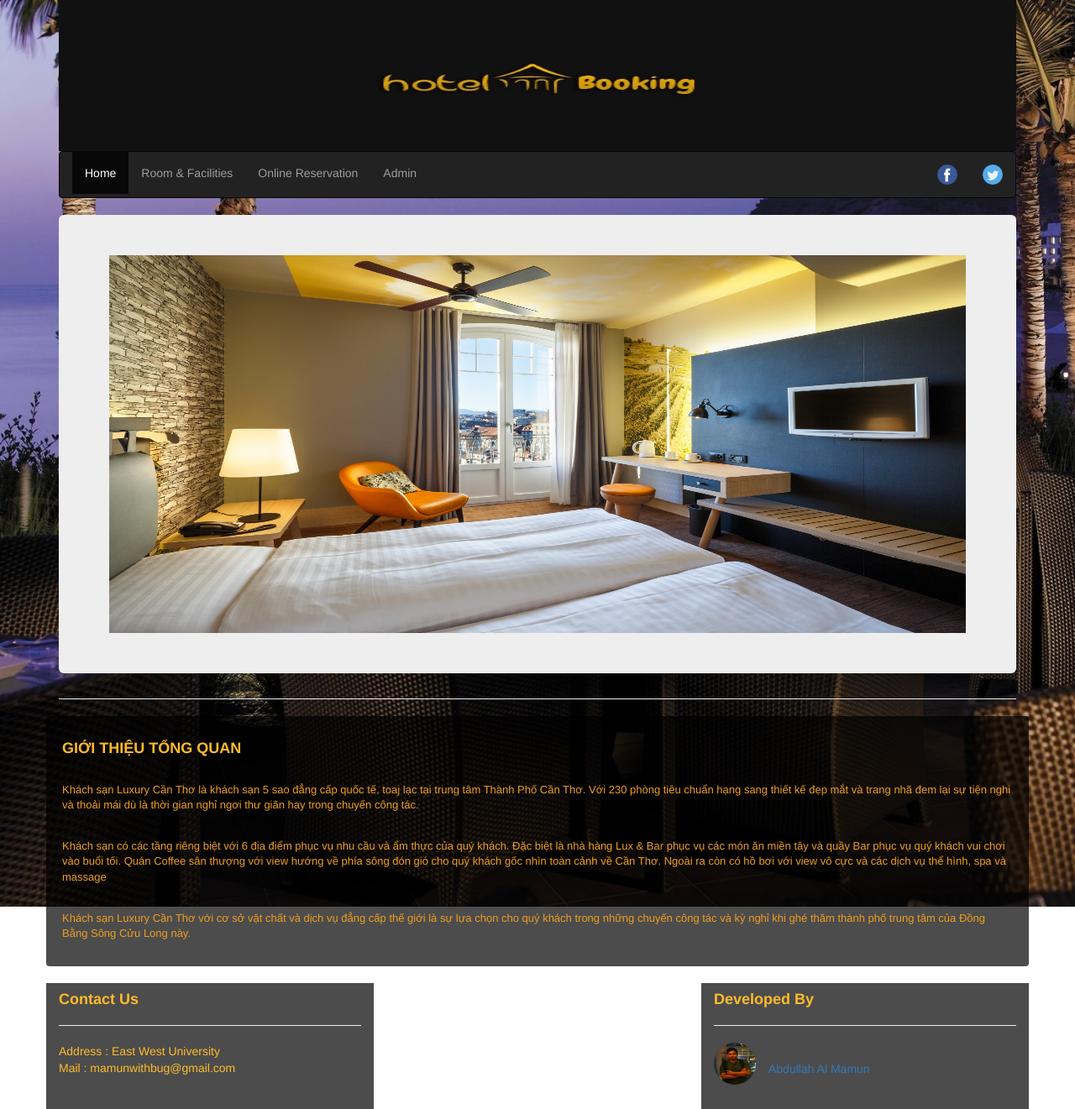
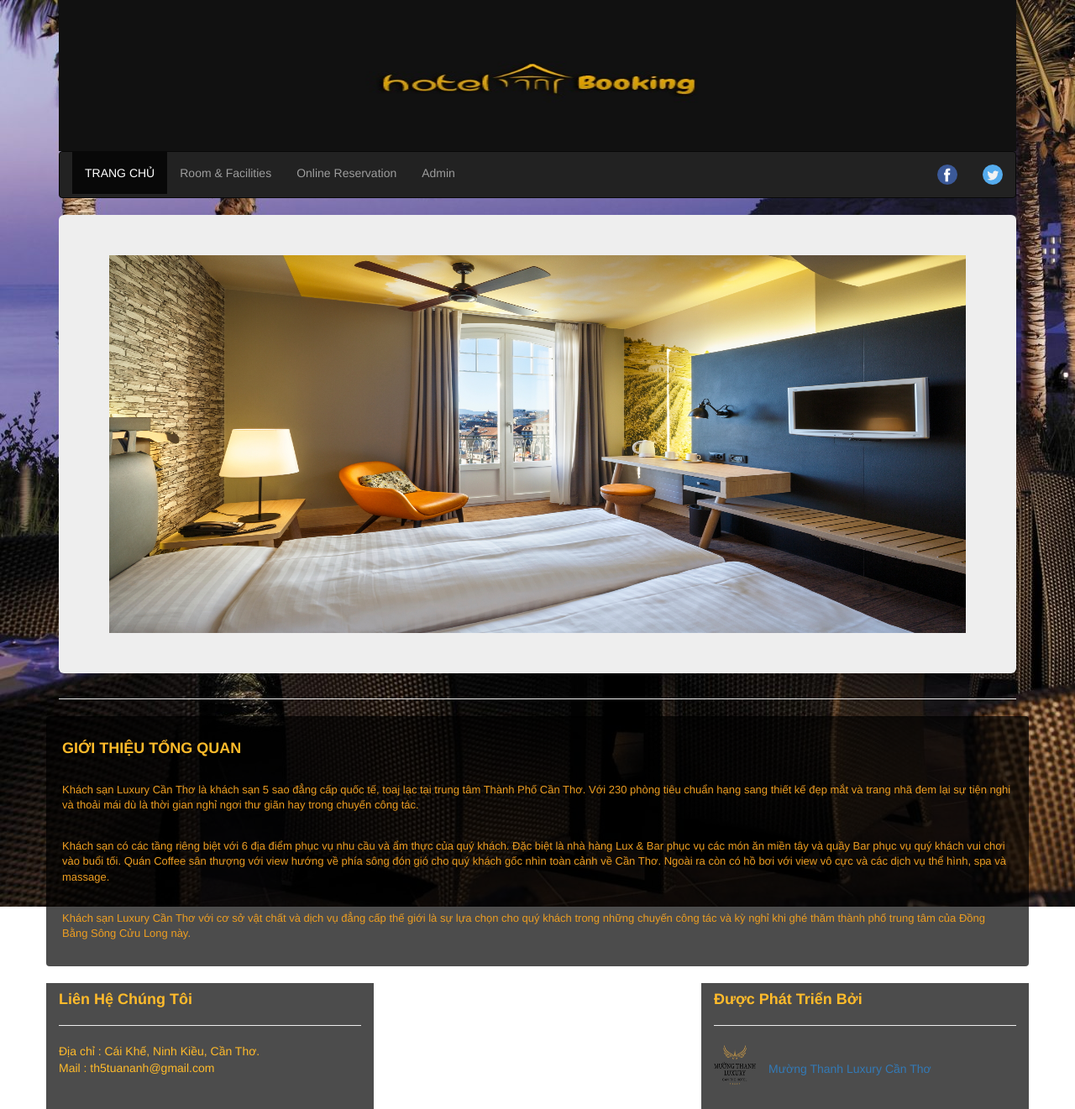
Before and after one commit to th5tuananh/qlks, a PHP site: page / in a window 1280 px wide. Shown: the whole page at 84% size. Run offline with PHP 8.4, Linux system fonts and the light colour scheme; some libraries are stand-ins or nearby versions.

Commit message:
Thay doi thong tin trang chu
thay doi thong tin trang chu và viet hoa cac tieu de

```diff
--- a/index.php
+++ b/index.php
@@ -64,7 +64,7 @@
         <nav class="navbar navbar-inverse">
             <div class="container-fluid">
                 <ul class="nav navbar-nav">
-                    <li class="active"><a href="index.php">Home</a></li>
+                    <li class="active"><a href="index.php">TRANG CHỦ</a></li>
                     <li><a href="room.php">Room &amp; Facilities</a></li>
                     <li><a href="reservation.php">Online Reservation</a></li>
                     <li><a href="admin.php">Admin</a></li>
@@ -93,7 +93,7 @@
               <h4><strong style="color: #ffbb2b">GIỚI THIỆU TỔNG QUAN</strong></h4><br>
               <p>Khách sạn Luxury Cần Thơ là khách sạn 5 sao đẳng cấp quốc tế, toaj lạc tại trung tâm Thành Phố Cần Thơ. Với 230 phòng tiêu chuẩn hạng sang thiết kế đẹp mắt và trang nhã đem lại sự tiện nghi và thoải mái dù là thời gian nghỉ ngơi thư giãn hay trong chuyến công tác.</p>
               <br>
-              <p>Khách sạn có các tầng riêng biệt với 6 địa điểm phục vụ nhu cầu và ẩm thực của quý khách. Đặc biệt là nhà hàng Lux & Bar phục vụ các món ăn miền tây và quầy Bar phục vụ quý khách vui chơi vào buổi tối. Quán Coffee sân thượng với view hướng về phía sông đón gió cho quý khách gốc nhìn toàn cảnh về Cần Thơ. Ngoài ra còn có hồ bơi với view vô cực và các dịch vụ thể hình, spa và massage</p>
+              <p>Khách sạn có các tầng riêng biệt với 6 địa điểm phục vụ nhu cầu và ẩm thực của quý khách. Đặc biệt là nhà hàng Lux & Bar phục vụ các món ăn miền tây và quầy Bar phục vụ quý khách vui chơi vào buổi tối. Quán Coffee sân thượng với view hướng về phía sông đón gió cho quý khách gốc nhìn toàn cảnh về Cần Thơ. Ngoài ra còn có hồ bơi với view vô cực và các dịch vụ thể hình, spa và massage.</p>
               <br>
               <p>Khách sạn Luxury Cần Thơ với cơ sở vật chất và dịch vụ đẳng cấp thế giới là sự lựa chọn cho quý khách trong những chuyến công tác và kỳ nghỉ khi ghé thăm thành phố trung tâm của Đồng Bằng Sông Cửu Long này.</p>
 
@@ -101,14 +101,14 @@
         </div>
         <div class="row" style="color: #ffbb2b">
             <div class="col-md-4 wellfix">
-              <h4><strong>Contact Us</strong></h4><hr>
-              Address : East West University<br>
-              Mail : mamunwithbug@gmail.com <br>
+              <h4><strong>Liên Hệ Chúng Tôi</strong></h4><hr>
+              Địa chỉ : Cái Khế, Ninh Kiều, Cần Thơ.<br>
+              Mail : th5tuananh@gmail.com <br>
             </div>
             <div class="col-md-4"></div>
             <div class="col-md-4 wellfix">
-                <h4><strong>Developed By</strong></h4><hr>
-                <a href="#"><img src="images/us/mamun.jpg" class="pro_pic">Abdullah Al Mamun</a>
+                <h4><strong>Được Phát Triển Bởi</strong></h4><hr>
+                <a href="#"><img src="images/us/mamun.png" class="pro_pic">Mường Thanh Luxury Cần Thơ</a>
 
             </div>
         </div>
```
Also changed, not shown: images/us/mamun.jpg (deleted), images/us/mamun.png (added).
